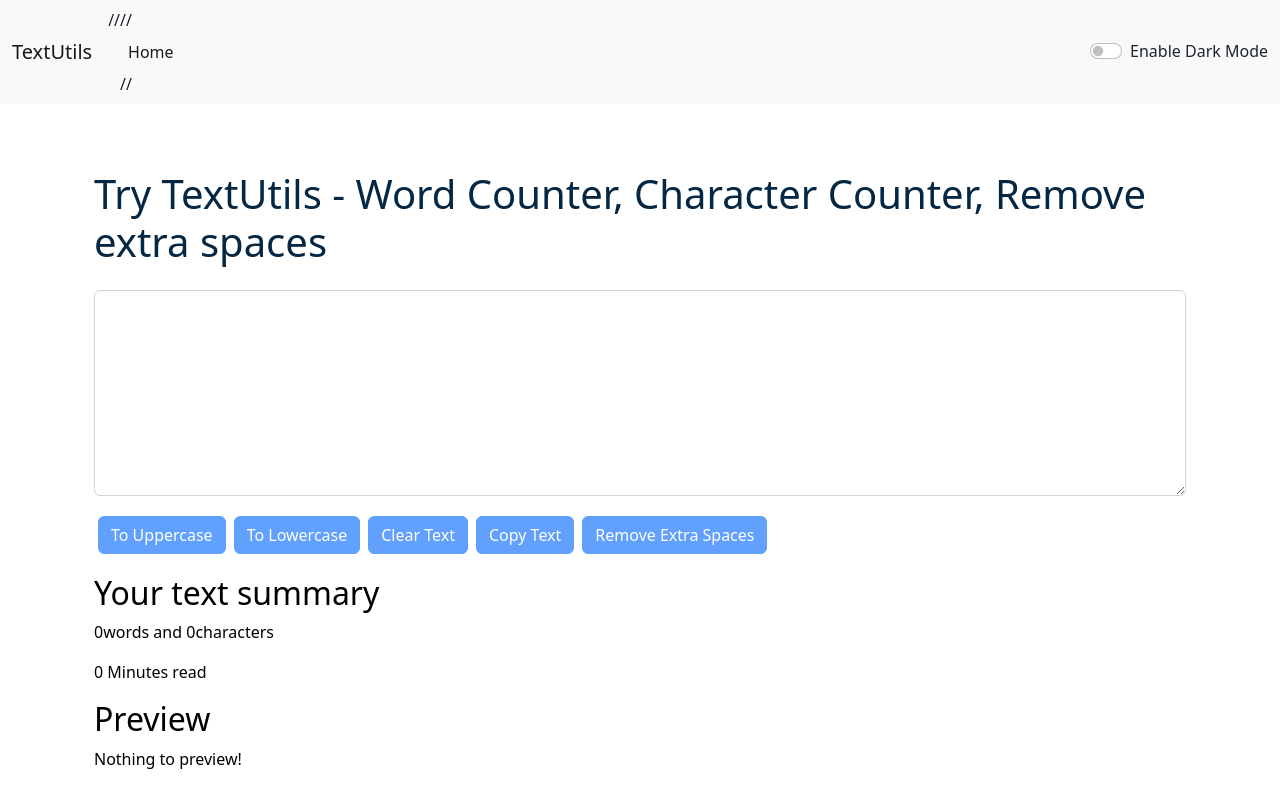
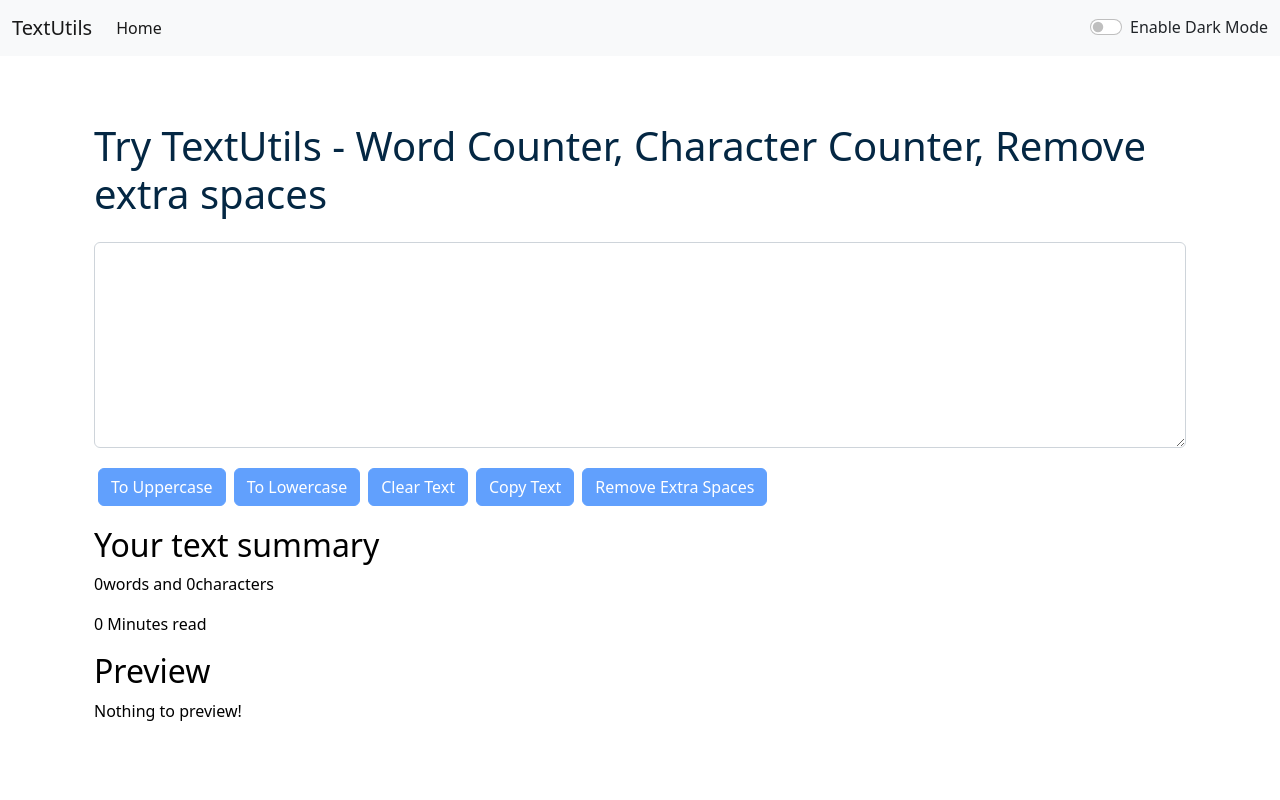
Before and after one commit to Krativarshney7/TextUtils-React, a React (Create React App) app: page / in a window 1280 px wide. Built offline with nearby package versions, Linux system fonts and the light colour scheme.

Commit message:
Update Navbar.js

```diff
--- a/src/components/Navbar.js
+++ b/src/components/Navbar.js
@@ -11,9 +11,9 @@
       </button>
       <div className="collapse navbar-collapse" id="navbarSupportedContent">
         <ul className="navbar-nav me-auto mb-2 mb-lg-0">
-//           <li className="nav-item">
-//             <a className="nav-link active" aria-current="page" href="#">Home</a>
-//           </li>
+             <li className="nav-item">
+               <a className="nav-link active" aria-current="page" href="#">Home</a>
+             </li>
         </ul>
         <div className={`form-check form-switch text-${props.mode==='light'?'dark':'light'}`}>
           <input className="form-check-input" onClick={props.toggleMode} type="checkbox" role="switch" id="flexSwitchCheckDefault"/>
```
